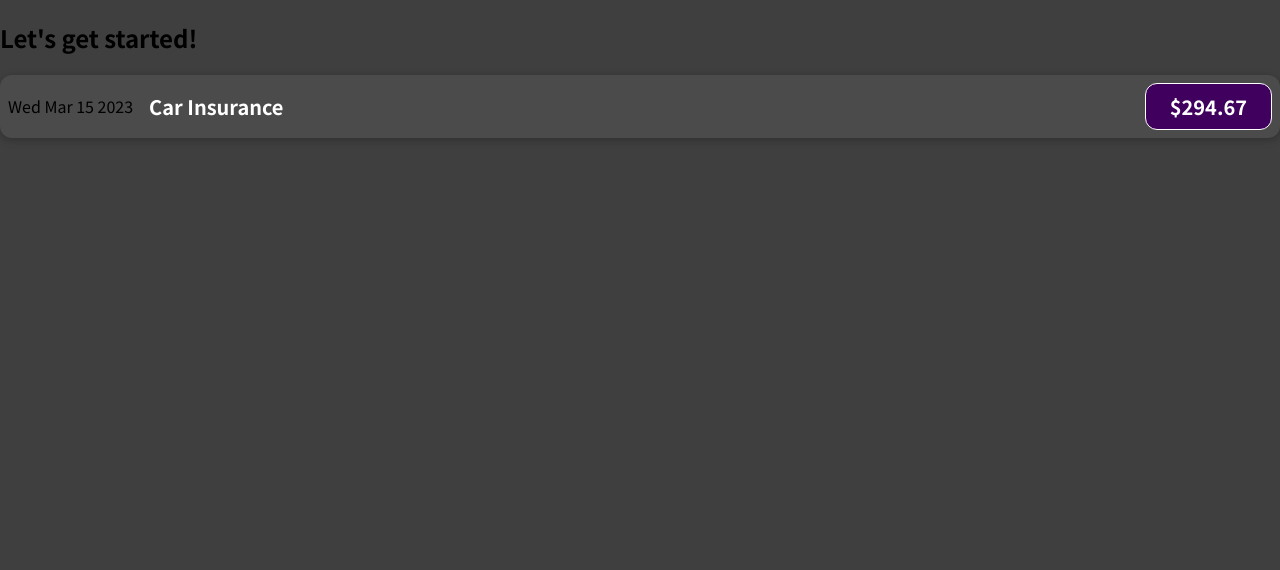
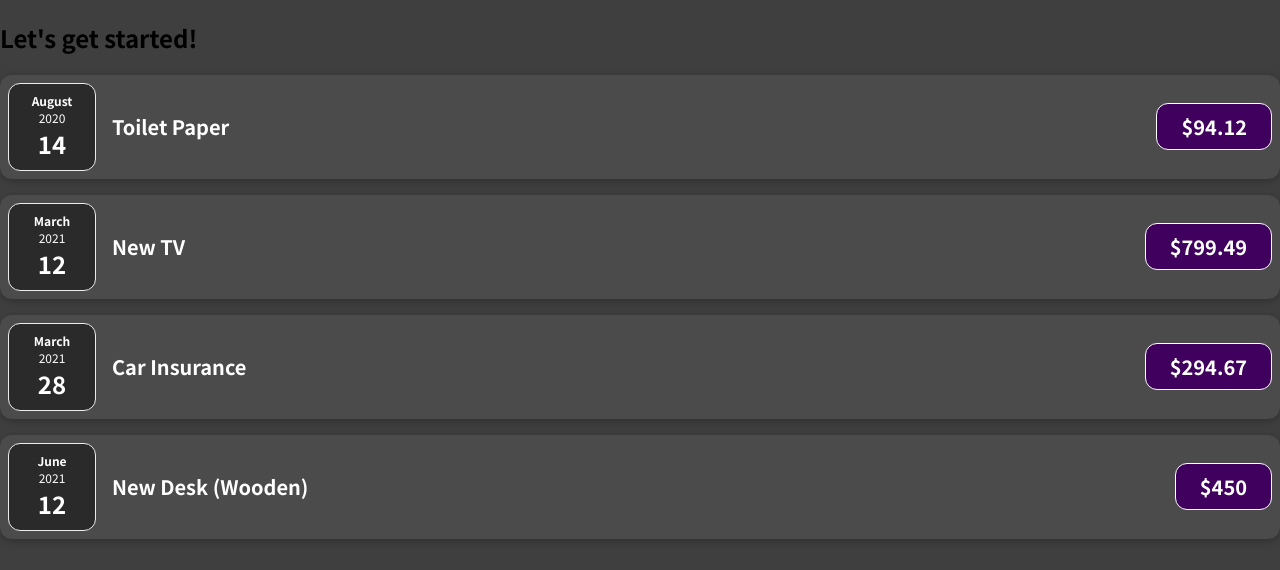
Before and after one commit to Al-gast/LearnReact, a React (Create React App) app: page / in a window 1280 px wide. Shown: the top 570 px of the page. Built offline with nearby package versions, Linux system fonts and the light colour scheme.

Commit message:
spliting components

```diff
--- a/src/App.js
+++ b/src/App.js
@@ -1,10 +1,52 @@
 import ExpenseItem from "./components/ExpenseItem";
 
 function App() {
+  // Dummy Expense
+  const expenses = [
+    {
+      id: "e1",
+      title: "Toilet Paper",
+      amount: 94.12,
+      date: new Date(2020, 7, 14),
+    },
+    { id: "e2", title: "New TV", amount: 799.49, date: new Date(2021, 2, 12) },
+    {
+      id: "e3",
+      title: "Car Insurance",
+      amount: 294.67,
+      date: new Date(2021, 2, 28),
+    },
+    {
+      id: "e4",
+      title: "New Desk (Wooden)",
+      amount: 450,
+      date: new Date(2021, 5, 12),
+    },
+  ];
+
   return (
     <div>
       <h2>Let's get started!</h2>
-      <ExpenseItem />
+      <ExpenseItem
+        title={expenses[0].title}
+        amount={expenses[0].amount}
+        date={expenses[0].date}
+      />
+      <ExpenseItem
+        title={expenses[1].title}
+        amount={expenses[1].amount}
+        date={expenses[1].date}
+      />
+      <ExpenseItem
+        title={expenses[2].title}
+        amount={expenses[2].amount}
+        date={expenses[2].date}
+      />
+      <ExpenseItem
+        title={expenses[3].title}
+        amount={expenses[3].amount}
+        date={expenses[3].date}
+      />
     </div>
   );
 }
--- /dev/null
+++ b/src/components/ExpenseDate.css
@@ -0,0 +1,26 @@
+.expense-date {
+  display: flex;
+  flex-direction: column;
+  width: 5.5rem;
+  height: 5.5rem;
+  border: 1px solid #ececec;
+  background-color: #2a2a2a;
+  color: white;
+  border-radius: 12px;
+  align-items: center;
+  justify-content: center;
+}
+
+.expense-date__month {
+  font-size: 0.75rem;
+  font-weight: bold;
+}
+
+.expense-date__year {
+  font-size: 0.75rem;
+}
+
+.expense-date__day {
+  font-size: 1.5rem;
+  font-weight: bold;
+}
--- /dev/null
+++ b/src/components/ExpenseDate.js
@@ -0,0 +1,15 @@
+import React from "react";
+import "./ExpenseDate.css";
+
+export default function ExpenseDate(props) {
+  const month = props.date.toLocaleString("en-US", { month: "long" });
+  const day = props.date.toLocaleString("en-US", { day: "2-digit" });
+  const year = props.date.getFullYear();
+  return (
+    <div className="expense-date">
+      <div className="expense-date__month">{month}</div>
+      <div className="expense-date__year">{year}</div>
+      <div className="expense-date__day">{day}</div>
+    </div>
+  );
+}
--- a/src/components/ExpenseItem.js
+++ b/src/components/ExpenseItem.js
@@ -1,17 +1,14 @@
 import React from "react";
 import "./ExpenseItem.css";
+import ExpenseDate from "./ExpenseDate";
 
-export default function ExpenseItem() {
-  const expenseDate = new Date(2023, 2, 15);
-  const expenseTitle = "Car Insurance";
-  const expensePrice = "294.67";
-
+export default function ExpenseItem(props) {
   return (
     <div className="expense-item">
-      <div>{expenseDate.toDateString()}</div>
+      <ExpenseDate date={props.date} />
       <div className="expense-item__description">
-        <h2>{expenseTitle}</h2>
-        <div className="expense-item__price">${expensePrice}</div>
+        <h2>{props.title}</h2>
+        <div className="expense-item__price">${props.amount}</div>
       </div>
     </div>
   );
```
